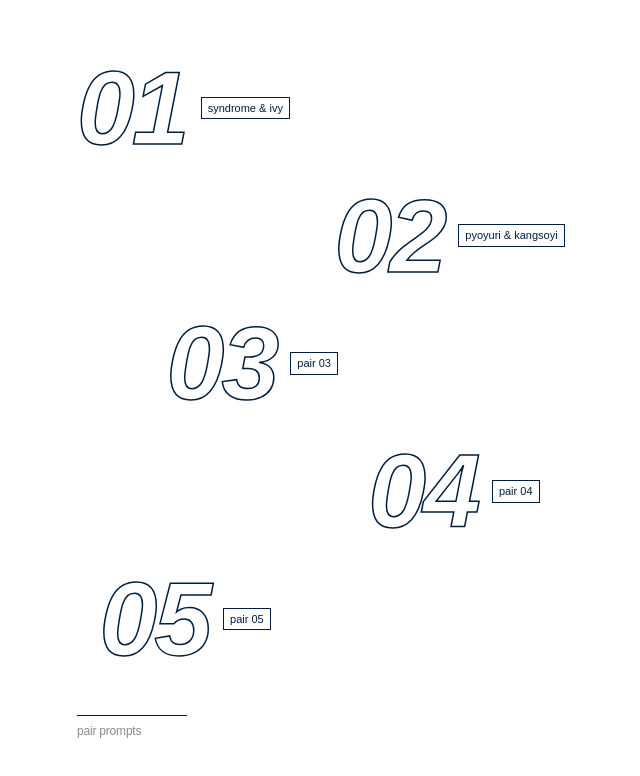
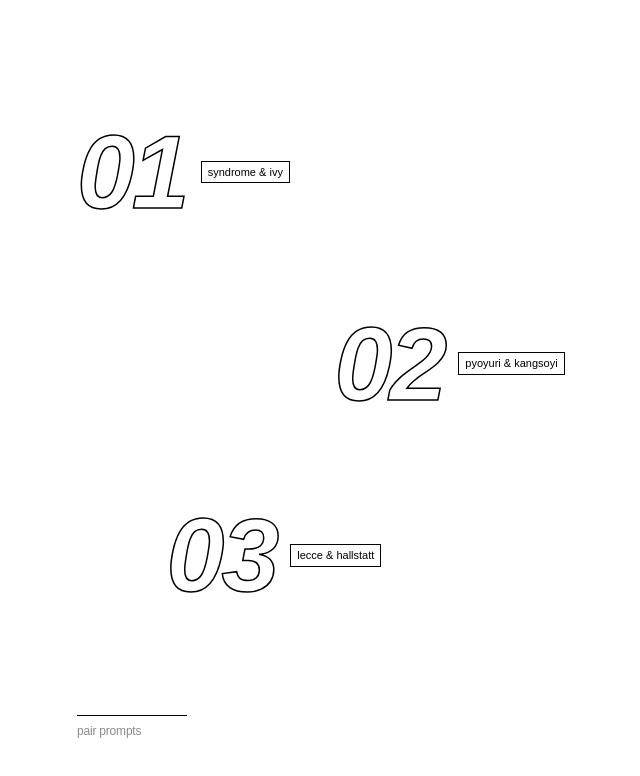
Before and after one commit to ggumdu/prompts, a plain HTML site: page index.html in a window 1280 px wide. Shown: the whole page, without its empty margins (283-923 px from the left). Drawn offline with Linux system fonts and the light colour scheme; a web font is replaced by a local one.

Commit message:
Update index.html

```diff
--- a/index.html
+++ b/index.html
@@ -7,7 +7,7 @@
 <link rel="stylesheet" href="https://cdn.jsdelivr.net/gh/orioncactus/pretendard@v1.3.9/dist/web/static/pretendard.min.css">
 <style>
   :root {
-    --text: #001e3f;
+    --text: #000000;
     --sub: #8a8a8a;
     --faint: #c4c4c4;
     --soft: #f5f5f5;
@@ -141,50 +141,26 @@ const pairs = [
     name: "pyoyuri & kangsoyi",
     aus: [
       {
-        label: "기본",
+        label: "original",
         image: "",
         chars: [
-          { name: "표유리", look: `boy, 0.6::mature male::, pale skin, slender, 1.3::broad shoulders::, yellow hair, 2::shaggy cut::, 3::swept bangs::, 1.5::messy medium bangs, messy hair::, dark gray eyes, 0.8::jitome, tsurime::, expressionless, -1::blunt ends, hairpin, blush, angry::,`, outfit: `추가 예정...` },
-          { name: "강소이", look: `girl, aged up, pale skin, 2::ash blonde hair::, long hair, blunt bangs, long sidelocks, 0.2::messy hair::, straight hair, 0.1::wavy hair::, dark brown eyes, 0.1::tareme::, above eyebrows, eyelashes, parted lips, light smile, -1::swept bangs::,`, outfit: `추가 예정...` }
+          { name: "표유리", look: `boy, aged up, slim, pale skin, 1.2::broad shoulders::, yellow hair, messy hair, 1.5::shaggy cut::, 0.1::wolf cut::, short mullet, 2.5::swept bangs::, short bangs, 1.2::straight hair::, -1::wavy hair, long hair, layered hair, blunt and, smile, angry, angry eyebrows, piercing, thick eyebrows::, dark grey eyes, 0.5::half-closed eyes, tsurime::, 0.8::jitome::, emotionless,`, outfit: `denim jacket, light blue rounded neck shirt, black slacks, white sneakers, white earphones, y2k,` },
+          { name: "강소이", look: `girl, aged up, slim, pale skin, 0.3::medium breasts::, 2::ash blonde hair::, blunt bangs, hair between eyes, long sidelocks, 0.2::messy hair::, straight hair, long hair, dark brown eyes, 0.1::tareme::, 0.4::half lidded eyes::, above eyebrows, eyelashes, -1::swept bangs, thick eyebrows::, parted lips, light smile,`, outfit: `brown leather jacket, white rounded neck shirt, indigo denim pants, bootcut jeans, washed denim, black chuck taylors sneakers, y2k,` }
         ]
       }
     ]
   },
   {
-    name: "pair 03",
+    name: "lecce & hallstatt",
     aus: [
       {
-        label: "기본",
+        label: "original",
         image: "",
         chars: [
-          { name: "캐릭터 이름", look: ``, outfit: `` },
-          { name: "캐릭터 이름", look: ``, outfit: `` }
-        ]
-      }
-    ]
-  },
-  {
-    name: "pair 04",
-    aus: [
-      {
-        label: "기본",
-        image: "",
-        chars: [
-          { name: "캐릭터 이름", look: ``, outfit: `` },
-          { name: "캐릭터 이름", look: ``, outfit: `` }
-        ]
-      }
-    ]
-  },
-  {
-    name: "pair 05",
-    aus: [
-      {
-        label: "기본",
-        image: "",
-        chars: [
-          { name: "캐릭터 이름", look: ``, outfit: `` },
-          { name: "캐릭터 이름", look: ``, outfit: `` }
+          { name: "LECCE", look: `male, aged up, tall, slim, handsome, pale skin, broad shoulders, 1.3::short hair::, 0.2::messy hair::, curtained hair, blonde hair, 0.6::pink tint hair::, 0.5::wavy hair::, 0.4::neck length::, 2::half-closed eyes, white eyes::, relaxed expression, parted lips, light smile, -1::blush, long hair, wolf cut::,`, outfit: `black long coat on the shoulders, white collared shirt, black necktie, silver tie clip, black harness, black leather gloves, dark grey slacks, black loafers` },
+          { name: "HALLSTATT", look: `girl, aged up, 1.2::slim::, pale skin, medium breasts, 2::white ash blonde hair::, 1.2::long hair::, swept bangs, straight hair, long sidelocks, 0.1::messy hair::, 0.3::wavy hair::, greyish blue eyes, 0.5::tsurime::, 0.9::half lidded eyes::, -1::blush::, emotionless, parted lips,
+
+          low ponytail 추가하셔도 됨`, outfit: `white collared shirt, black necktie, silver tie clip, black harness, black high waisted slacks, bare ankle, black low heeled ankle boots, -1::gloves::,` }
         ]
       }
     ]
@@ -285,7 +261,7 @@ function openPair(i) {
 }
 function showHome() {
   view.style.display = 'none';
-  home.style.display = 'block';
+  home.style.display = 'flex';
 }
 
 /* 폰 뒤로가기 누르면 첫 화면으로 */
```
